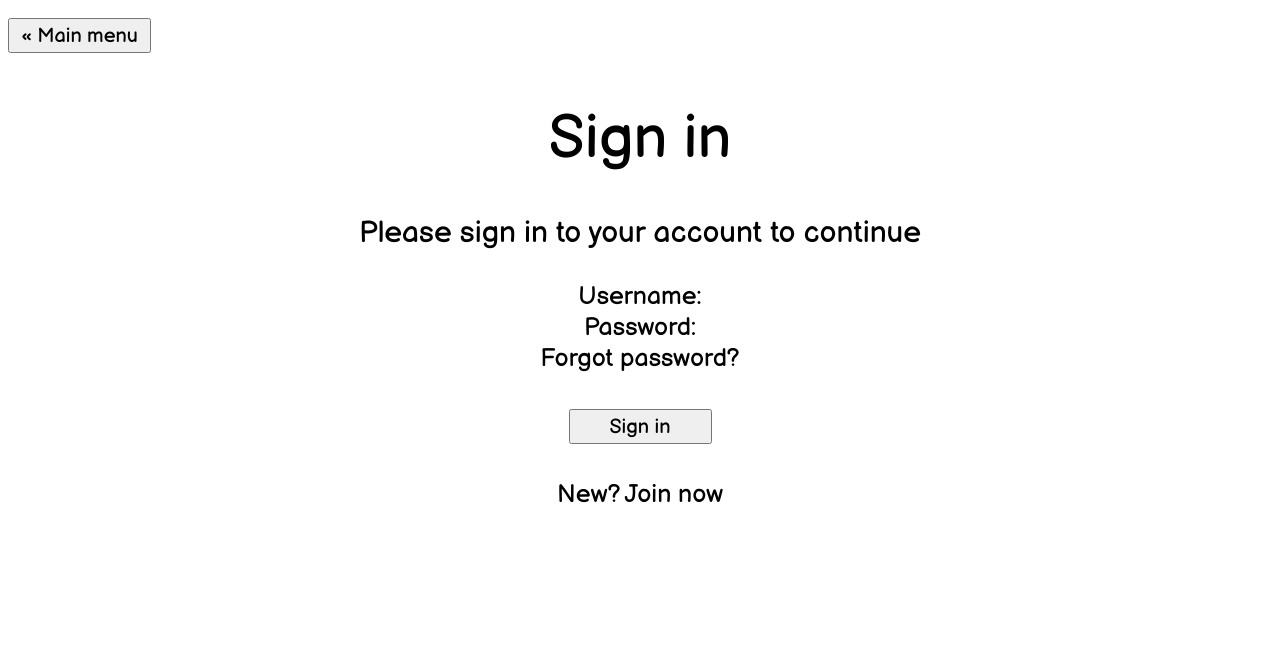
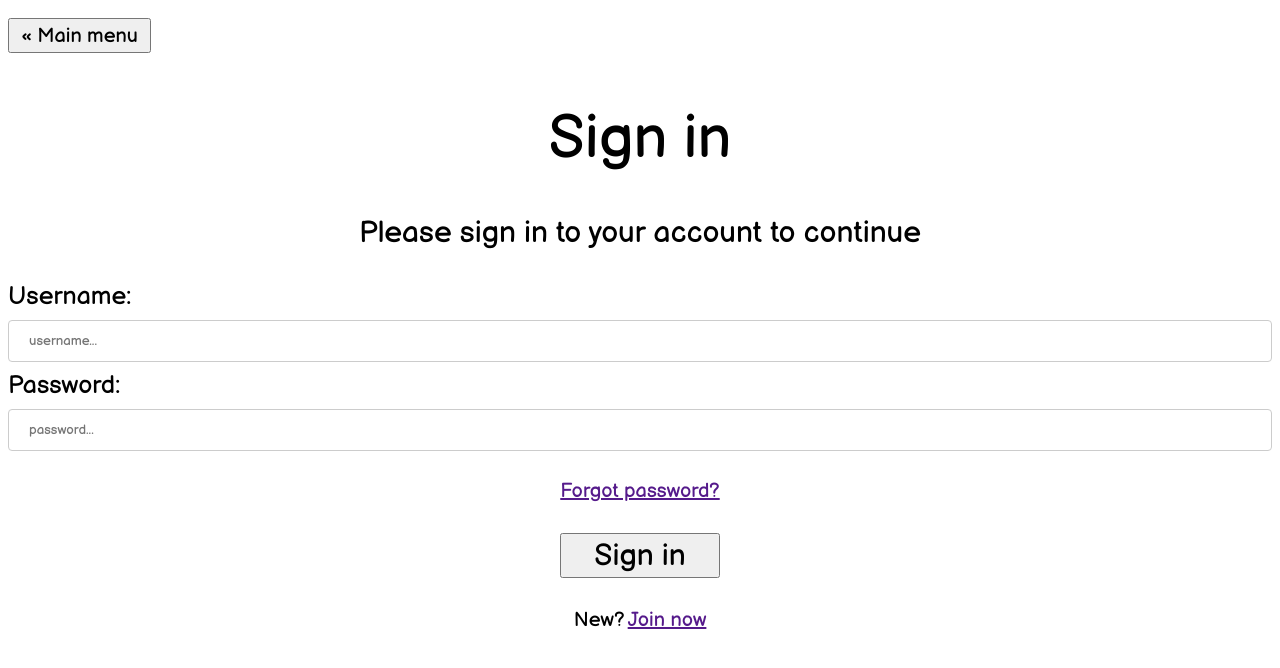
Before and after one commit to freny1/nea, a Flask app: template templates/login.html in a window 1280 px wide. Shown: the top 668 px of the page. Run offline with Flask 3, Linux system fonts and the light colour scheme; the template is opened without the code that fills it, so the values that code supplies are empty.

Commit message:
login updated

```diff
--- a/templates/login.html
+++ b/templates/login.html
@@ -7,16 +7,26 @@
     <title>Sign in</title>
     <h1>Sign in</h1>
     <h3>Please sign in to your account to continue</h3>
-    <p>Username:
-    <br>
-    Password:
-    <br>
-    Forgot password?</p>
-    <div style="text-align:center;">
-      <button class="signin">Sign in</button>
+
+
+    <div class='form'>
+      <form action="/action_page.php">
+        <label for="username">Username:</label>
+        <input type="text" id="fname" name="firstname" placeholder="username...">
+        <label for="password">Password:</label>
+        <input type="text" id="lname" name="lastname" placeholder="password...">
+      </form>
+      <p><a href="">Forgot password?</a></p>
+        <div style="text-align:center;" , class='form'>
+          <form action="/action_page.php">
+            <input class="signin" type="submit" value="Sign in">
+          </form>
+        </div>
+      </form>
     </div>
   </head>
-    <p>New? Join now</p>
+
+    <p>New? <a href="">Join now</a></p>
     <style>
       h1 {
         font-size: 60px;
@@ -31,7 +41,7 @@
         text-align: center;
       }
       p {
-        font-size: 25px;
+        font-size: 20px;
         font-family: 'Balsamiq Sans';
         font-weight: 50;
         text-align: center;
@@ -46,10 +56,29 @@
       }
       .signin {
         text-align:center;
-        font-size: 20px;
+        font-size: 30px;
         font-family: 'Balsamiq Sans';
-        width: 143px;
-        height: 35px;
+        width: 160px;
+        height: 45px;
         margin: 10px auto;
       }
+      input[type=text], select {
+        width: 100%;
+        font-family: 'Balsamiq Sans';
+        padding: 12px 20px;
+        margin: 8px 0;
+        display: inline-block;
+        border: 1px solid #ccc;
+        border-radius: 4px;
+        box-sizing: border-box;
+      }
+      .form {
+        font-size: 25px;
+        font-family: 'Balsamiq Sans';
+        font-weight: 50;
+        text-align: left;
+      }
+
+
+    </style>
 </html>
```
